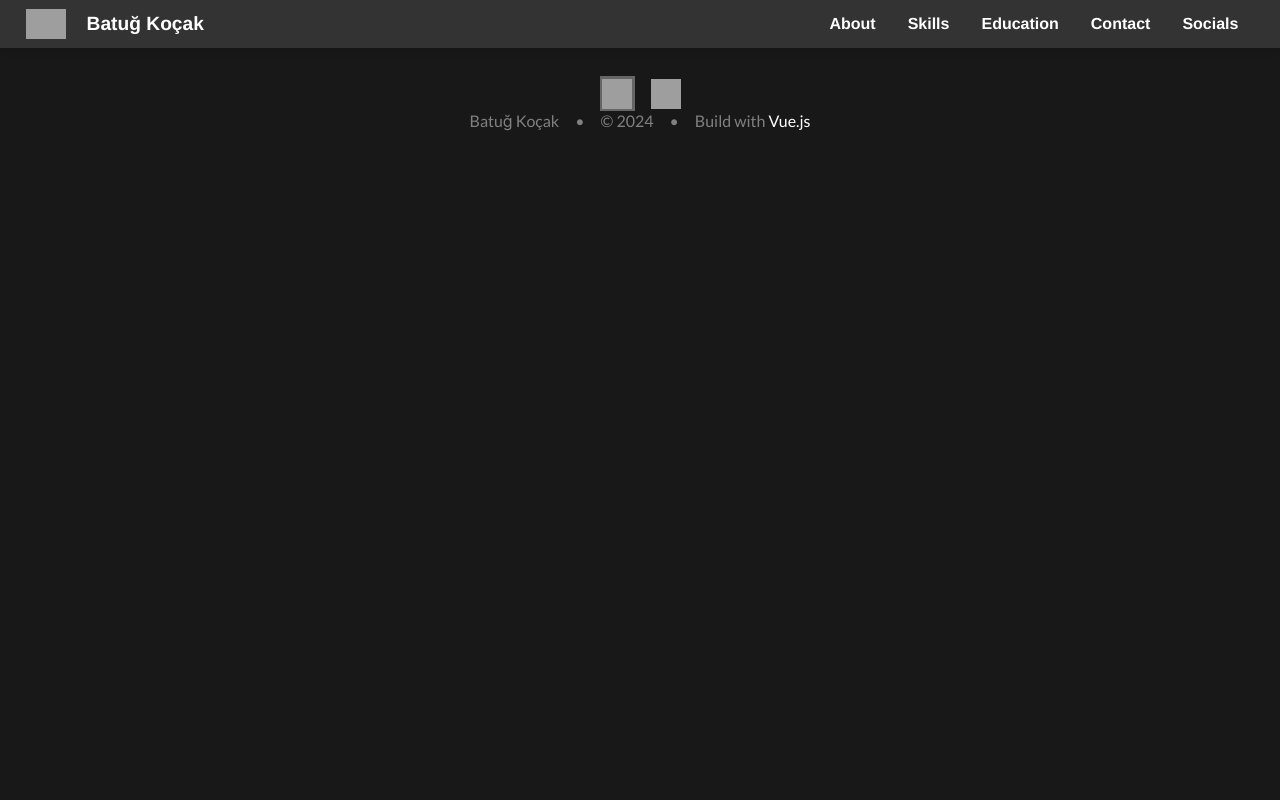
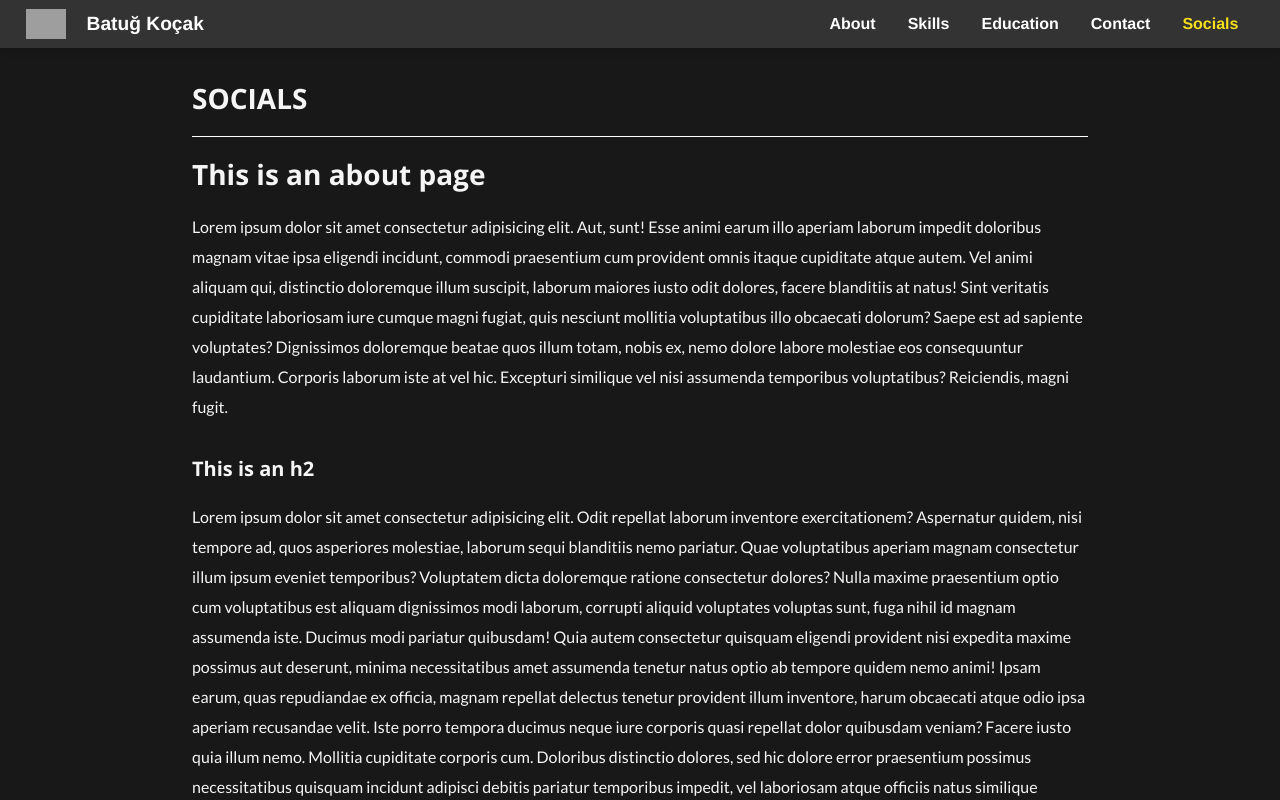
Before and after one commit to batugkocak/Portfolio-Frontend, a Vue app: page /socials in a window 1280 px wide. Shown: the top 800 px of the page. Built offline with nearby package versions, Linux system fonts and the light colour scheme; grey boxes are pictures that could not be loaded.

Commit message:
feat(layout): Add progress animation for route changes, Add a header at the top of content

```diff
--- a/src/App.vue
+++ b/src/App.vue
@@ -3,17 +3,33 @@ import { ref } from "vue";
 import { RouterLink, RouterView } from "vue-router";
 import Footer from "./components/common/Footer.vue";
 import Navbar from "./components/common/Navbar.vue";
+import RouteHeader from "./components/common/RouteHeader.vue";
 </script>
 
 <template>
   <Navbar class="navbar" />
-  <main class="content">
-    <router-view></router-view>
-  </main>
-  <Footer />
+  <div class="wrapper">
+    <main class="content">
+      <Transition name="page-opacity" mode="out-in">
+        <RouteHeader />
+      </Transition>
+      <RouterView class="router-view" v-slot="{ Component }">
+        <Transition name="page-opacity" mode="out-in">
+          <component :is="Component" />
+        </Transition>
+      </RouterView>
+    </main>
+    <Footer />
+  </div>
 </template>
 
 <style scoped>
+.wrapper {
+  display: flex;
+  flex-direction: column;
+  min-height: 100vh;
+}
+
 .content {
   flex: 1;
   margin-top: 60px;
@@ -23,4 +39,24 @@ import Navbar from "./components/common/Navbar.vue";
   margin: 60px auto 0px auto;
   max-width: 70%;
 }
+
+.fade-enter-active,
+.fade-leave-active {
+  transition: opacity 0.5s ease;
+}
+
+.fade-enter-from,
+.fade-leave-to {
+  opacity: 0;
+}
+
+.page-opacity-enter-active,
+.page-opacity-leave-active {
+  transition: 0.5s ease all;
+}
+
+.page-opacity-enter-from,
+.page-opacity-leave-to {
+  opacity: 0;
+}
 </style>
--- /dev/null
+++ b/src/assets/styles/nprogress.css
@@ -0,0 +1,40 @@
+/* Make clicks pass-through */
+#nprogress {
+  pointer-events: none;
+}
+
+#nprogress .bar {
+  background: #ffffff;
+
+  position: fixed;
+  z-index: 1031;
+  top: 0;
+  left: 0;
+
+  width: 100%;
+  height: 2px;
+}
+
+/* Fancy blur effect */
+#nprogress .peg {
+  display: block;
+  position: absolute;
+  right: 0px;
+  width: 100px;
+  height: 100%;
+  box-shadow: 0 0 10px #0000, 0 0 5px #0000;
+  opacity: 1;
+
+  -webkit-transform: rotate(3deg) translate(0px, -4px);
+  -ms-transform: rotate(3deg) translate(0px, -4px);
+  transform: rotate(3deg) translate(0px, -4px);
+}
+
+.nprogress-custom-parent {
+  overflow: hidden;
+  position: relative;
+}
+
+.nprogress-custom-parent #nprogress .bar {
+  position: absolute;
+}
--- /dev/null
+++ b/src/components/common/Divider.vue
@@ -0,0 +1,62 @@
+<template>
+  <div :class="dividerClass" :style="dividerStyle"></div>
+</template>
+
+<script>
+export default {
+  name: "Divider",
+  props: {
+    orientation: {
+      type: String,
+      default: "horizontal", // or 'vertical'
+      validator: (value) => ["horizontal", "vertical"].includes(value),
+    },
+    thickness: {
+      type: [String, Number],
+      default: "1px",
+    },
+    color: {
+      type: String,
+      default: "#000",
+    },
+    length: {
+      type: [String, Number],
+      default: "100%",
+    },
+  },
+  computed: {
+    dividerClass() {
+      return {
+        "divider-horizontal": this.orientation === "horizontal",
+        "divider-vertical": this.orientation === "vertical",
+      };
+    },
+    dividerStyle() {
+      if (this.orientation === "horizontal") {
+        return {
+          borderTopWidth: this.thickness,
+          borderTopColor: this.color,
+          width: this.length,
+        };
+      } else {
+        return {
+          borderLeftWidth: this.thickness,
+          borderLeftColor: this.color,
+          height: this.length,
+        };
+      }
+    },
+  },
+};
+</script>
+
+<style scoped>
+.divider-horizontal {
+  border-top-style: solid;
+  width: 100%;
+}
+.divider-vertical {
+  border-left-style: solid;
+  height: 100%;
+}
+</style>
--- /dev/null
+++ b/src/components/common/RouteHeader.vue
@@ -0,0 +1,16 @@
+<template>
+  <h1 v-if="currentRouteName">{{ currentRouteName.toLocaleUpperCase() }}</h1>
+  <Divider color="#ffff" />
+</template>
+
+<script setup>
+import { computed } from "vue";
+import { useRoute } from "vue-router";
+import Divider from "./Divider.vue";
+
+const route = useRoute();
+
+const currentRouteName = computed(() => route.name);
+</script>
+
+<style scoped></style>
--- a/src/router/index.js
+++ b/src/router/index.js
@@ -14,7 +14,43 @@ const router = createRouter({
       name: "about",
       component: () => import("../views/AboutView.vue"),
     },
+    {
+      path: "/skills",
+      name: "skills",
+      component: () => import("../views/AboutView.vue"),
+    },
+    {
+      path: "/education",
+      name: "education",
+      component: () => import("../views/AboutView.vue"),
+    },
+    {
+      path: "/contact",
+      name: "contact",
+      component: () => import("../views/AboutView.vue"),
+    },
+    {
+      path: "/socials",
+      name: "socials",
+      component: () => import("../views/AboutView.vue"),
+    },
   ],
 });
 
+// NProgress
+import NProgress from "nprogress";
+import "../assets/styles/nprogress.css";
+NProgress.configure({ easing: "ease", speed: 500, showSpinner: false });
+
+router.beforeEach((to, from, next) => {
+  if (from.name !== null) {
+    NProgress.start();
+  }
+  next();
+});
+// eslint-disable-next-line no-unused-vars
+router.afterEach((to, from) => {
+  NProgress.done();
+});
+
 export default router;
```
